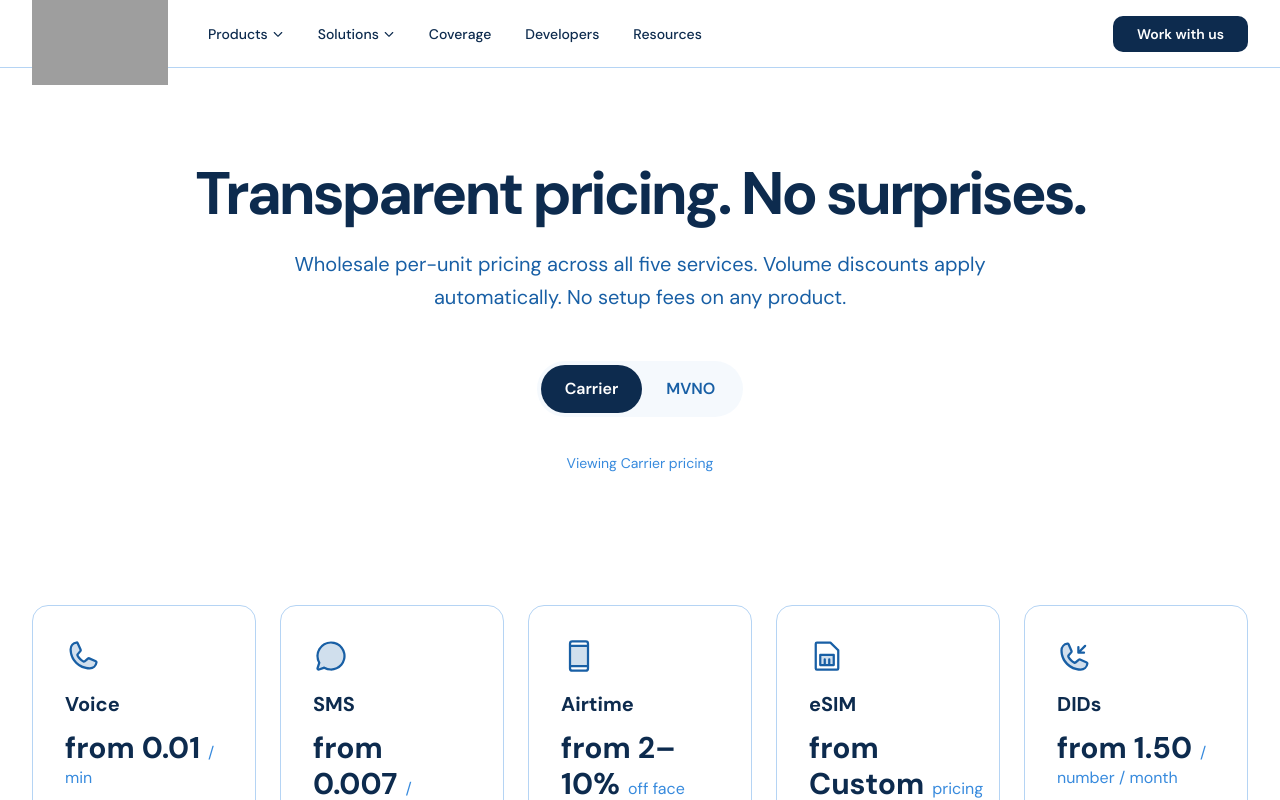
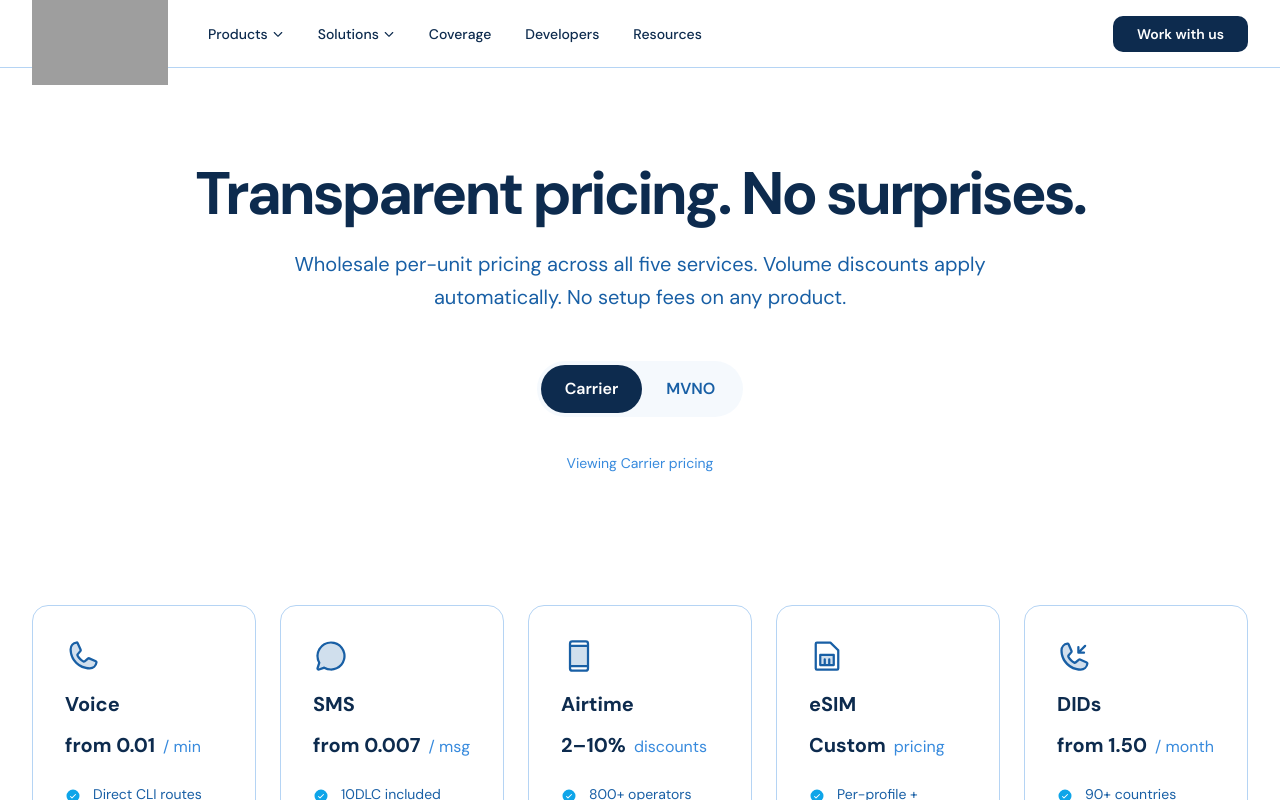
Before and after one commit to fontalk/callvox-web, a Next.js app: page /pricing in a window 1280 px wide. Shown: the top 800 px of the page. Built offline with nearby package versions, Linux system fonts and the light colour scheme; grey boxes are pictures that could not be loaded.

Commit message:
feat: update pricing units and add showFrom flag to product cards

```diff
--- a/components/pages/pricing/ProductPricingCards.tsx
+++ b/components/pages/pricing/ProductPricingCards.tsx
@@ -9,6 +9,7 @@ const products = [
     name: 'Voice',
     price: '0.01',
     unit: '/ min',
+    showFrom: true,
     features: [
       'Direct CLI routes',
       '500+ destinations',
@@ -19,7 +20,8 @@ const products = [
     icon: ChatCircle,
     name: 'SMS',
     price: '0.007',
-    unit: '/ message',
+    unit: '/ msg',
+    showFrom: true,
     features: [
       '10DLC included',
       '200+ countries',
@@ -30,7 +32,8 @@ const products = [
     icon: DeviceMobile,
     name: 'Airtime',
     price: '2–10%',
-    unit: 'off face value',
+    unit: 'discounts',
+    showFrom: false,
     features: [
       '800+ operators',
       '<3s delivery',
@@ -42,6 +45,7 @@ const products = [
     name: 'eSIM',
     price: 'Custom',
     unit: 'pricing',
+    showFrom: false,
     features: [
       'Per-profile + platform fee',
       'White-label available',
@@ -52,7 +56,8 @@ const products = [
     icon: PhoneIncoming,
     name: 'DIDs',
     price: '1.50',
-    unit: '/ number / month',
+    unit: '/ month',
+    showFrom: true,
     features: [
       '90+ countries',
       'Free porting',
@@ -81,7 +86,7 @@ export default function ProductPricingCards() {
                 <h3 className="text-navy-DEFAULT font-bold text-xl mb-3">{product.name}</h3>
 
                 <div className="mb-6">
-                  <span className="text-navy-DEFAULT font-bold text-3xl">from {product.price}</span>
+                  <span className="text-navy-DEFAULT font-bold" style={{ fontSize: '20px' }}>{product.showFrom ? 'from ' : ''}{product.price}</span>
                   <span className="text-navy-400 text-base ml-2">{product.unit}</span>
                 </div>
 
```
